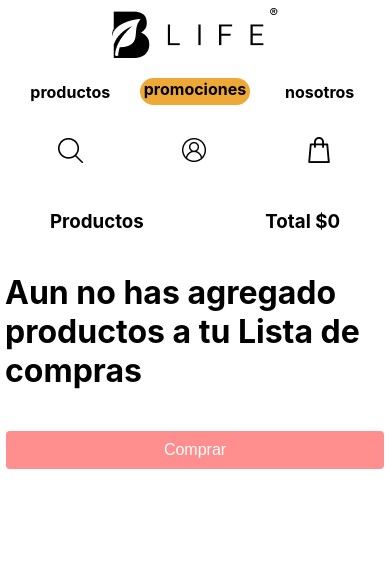
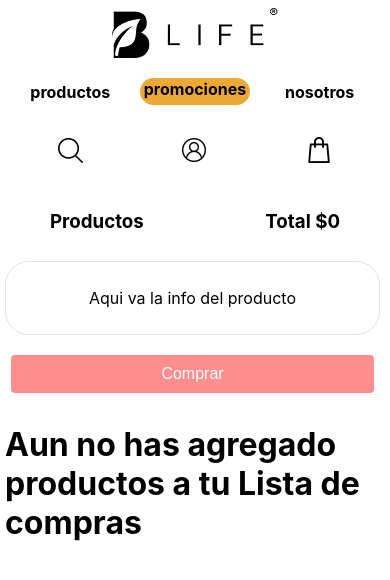
Before and after one commit to HPabloReyes/frontTest, a React (Vite) app: page /shops in a window 390 px wide. Shown: the top 580 px of the page. Built offline with nearby package versions, Linux system fonts and the light colour scheme; the HTML template or start-up script is replaced by a standard one.

Commit message:
mejorados estilos carrito de compras

```diff
--- a/src/components/navigation/nav.css
+++ b/src/components/navigation/nav.css
@@ -7,6 +7,12 @@
 .container ul {
   list-style: none;
   display: flex;
+}
+
+.active-link {
+  font-weight: bold;
+  text-decoration: none; /* Elimina la decoración predeterminada del enlace */
+  color: #000; /* Cambia el color del texto para los enlaces activos */
 }
 
 .li {
@@ -49,7 +55,7 @@
   color: white;
   font-weight: bolder;
 }
-@media only screen and (max-width: 600px) {
+@media only screen and (max-width: 720px) {
   /* .container {
     flex-direction: column;
     align-items: center;
--- a/src/components/navigation/nav.jsx
+++ b/src/components/navigation/nav.jsx
@@ -38,9 +38,15 @@ export default function Nav() {
               }
             >
               <div className="centered-text">
-                <b>
-                  <p>{item}</p>
-                </b>
+                {index === 1 ? (
+                  <NavLink to="/" className={"active-link"}>
+                    {item}
+                  </NavLink>
+                ) : (
+                  <b>
+                    <p>{item}</p>
+                  </b>
+                )}
               </div>
             </li> // Añadí un key único para cada elemento de la lista
           ))}
--- a/src/components/shopingCar/cardProduct.css
+++ b/src/components/shopingCar/cardProduct.css
@@ -11,6 +11,10 @@
   margin-top: -40px;
 }
 
+.img {
+  text-align: center;
+}
+
 .infoContainer p {
   font-size: small;
 }
--- a/src/components/shopingCar/cardProduct.jsx
+++ b/src/components/shopingCar/cardProduct.jsx
@@ -10,7 +10,7 @@ export default function CardProduct({
   return (
     <>
       <div className="cardContainer">
-        <div>
+        <div className="img">
           <img src={`./${producto}.png`} />
           <div>
             <div className="infoContainer">
--- a/src/components/shopingCar/shopingCar.css
+++ b/src/components/shopingCar/shopingCar.css
@@ -1,39 +1,32 @@
 .mainContainer {
   display: flex;
+}
+
+.cardScrollContainer {
+  margin: 0 5px; /* Márgenes laterales */
+  flex: 3;
+}
+
+.cInfo {
+  flex: 1;
+  max-height: 300px;
+  min-width: 350px;
+  margin: 10px 10px 10px 5px;
+}
+
+.info {
+  display: flex;
   justify-content: center;
+  border: solid 1px #e1e1e1;
+  border-radius: 24px;
+  padding: 10px;
 }
 
 .fl {
+  /*Estilos del Contador del total*/
   display: flex;
   justify-content: space-between;
   margin: 0 50px;
-}
-
-.cardScrollContainer {
-  display: flex;
-  overflow-x: auto;
-  overflow-y: hidden;
-  margin: 0 5px; /* Márgenes laterales */
-}
-
-.cardContainer {
-  border: solid 1px #e1e1e1;
-  border-radius: 24px;
-  padding: 10px;
-  margin-right: 10px; /* Margen entre cartas */
-}
-
-.cardScrollContainer::-webkit-scrollbar {
-  width: 8px; /* Ancho de la barra de desplazamiento */
-}
-
-.cardScrollContainer::-webkit-scrollbar-thumb {
-  background-color: rgba(0, 0, 0, 0.3); /* Color del thumb */
-  border-radius: 4px; /* Bordes redondeados */
-}
-
-.cardScrollContainer::-webkit-scrollbar-thumb:hover {
-  background-color: rgba(0, 0, 0, 0.5); /* Color del thumb al pasar */
 }
 
 .boton {
@@ -58,3 +51,19 @@
 .btn:hover {
   background-color: #ff9a9a; /* Color de fondo al pasar */
 }
+
+@media only screen and (max-width: 720px) {
+  .mainContainer {
+    display: flex;
+    flex-direction: column;
+  }
+
+  .container {
+    display: flex;
+    flex-direction: column;
+  }
+
+  .cInfo {
+    order: -1; /* Cambia el orden del elemento cInfo para que aparezca primero */
+  }
+}
--- a/src/components/shopingCar/shopingCar.jsx
+++ b/src/components/shopingCar/shopingCar.jsx
@@ -29,10 +29,14 @@ export default function ShopingCar() {
               <h1>Aun no has agregado productos a tu Lista de compras</h1>
             )}
           </div>
-        </div>
-
-        <div className="boton">
-          <button className="btn">Comprar</button>
+          <div className="cInfo">
+            <div className="info">
+              <p>Aqui va la info del producto</p>
+            </div>
+            <div className="boton">
+              <button className="btn">Comprar</button>
+            </div>
+          </div>
         </div>
       </div>
     </>
```
